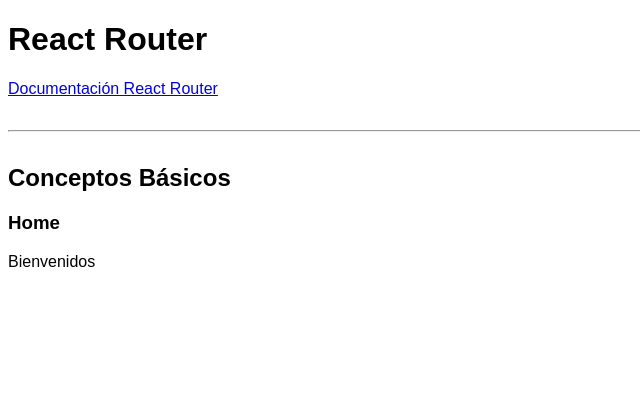
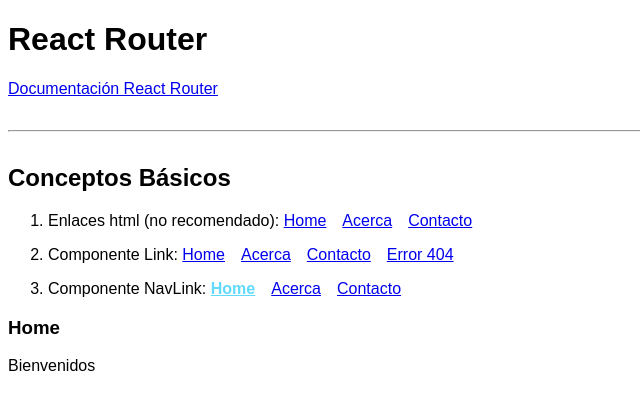
Before and after one commit to AOcelopilli/React-router-jm, a React (Create React App) app in the folder react-router/: page / in a window 1280 px wide. Shown: the top 410 px of the page, without its empty margins (0-640 px from the left). Built offline with nearby package versions, Linux system fonts and the light colour scheme.

Commit message:
Link y NavLink

```diff
--- a/react-router/src/components/ConceptosBasicos.js
+++ b/react-router/src/components/ConceptosBasicos.js
@@ -3,12 +3,14 @@
 import Contacto from "../pages/Contacto";
 import Error404 from "../pages/Error404";
 import Home from "../pages/Home";
+import MenuConceptos from "./MenuConceptos";
 
 export const ConceptosBasicos = () => {
   return (
     <div>
       <h2>Conceptos Básicos</h2>
       <Router>
+        <MenuConceptos />
         <Switch>
           <Route exact path="/" component={Home} />
           <Route exact path="/acerca" component={Acerca} />
--- /dev/null
+++ b/react-router/src/components/MenuConceptos.js
@@ -0,0 +1,37 @@
+import { Link, NavLink } from "react-router-dom";
+
+const MenuConceptos = () => {
+  return (
+    <nav>
+      <ol>
+        <li>
+          <span>Enlaces html (no recomendado): </span>
+          <a href="/">Home</a>
+          <a href="/acerca">Acerca</a>
+          <a href="/contacto">Contacto</a>
+        </li>
+        <li>
+          <span>Componente Link: </span>
+          <Link to="/">Home</Link>
+          <Link to="/acerca">Acerca</Link>
+          <Link to="/contacto">Contacto</Link>
+          <Link to="/no-existe">Error 404</Link>
+        </li>
+        <li>
+          <span>Componente NavLink: </span>
+          <NavLink to="/" exact activeClassName="active">
+            Home
+          </NavLink>
+          <NavLink to="/acerca" exact activeClassName="active">
+            Acerca
+          </NavLink>
+          <NavLink to="/contacto" exact activeClassName="active">
+            Contacto
+          </NavLink>
+        </li>
+      </ol>
+    </nav>
+  );
+};
+
+export default MenuConceptos;
--- a/react-router/src/index.css
+++ b/react-router/src/index.css
@@ -13,3 +13,16 @@
 hr {
   margin: 2rem auto;
 }
+
+a {
+  margin-right: 1rem;
+}
+
+li {
+  margin-bottom: 1rem;
+}
+
+.active {
+  font-weight: bold;
+  color: #61dafb;
+}
```
